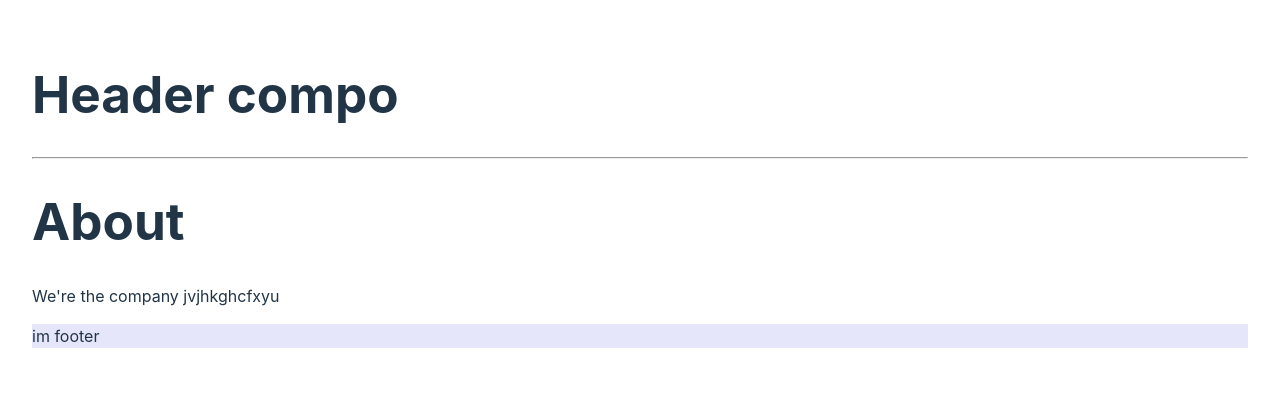
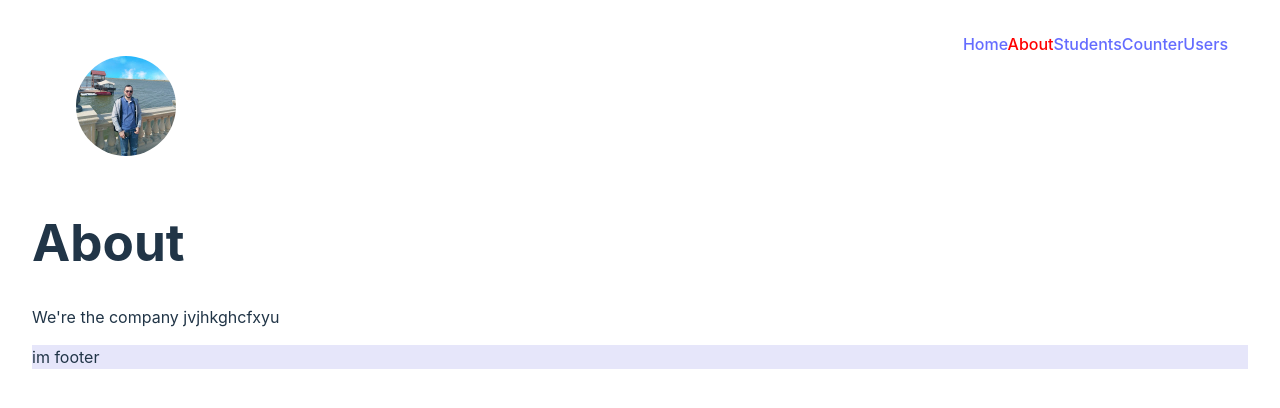
Before and after one commit to Ali-GreenHeart/react-dfe01-first, a React (Vite) app: page /about in a window 1280 px wide. Shown: the top 408 px of the page. Built offline with nearby package versions, Linux system fonts and the light colour scheme.

Commit message:
some changes

```diff
--- a/src/components/Counter/index.jsx
+++ b/src/components/Counter/index.jsx
@@ -1,10 +1,11 @@
 import { useState } from "react"
+import PageContainer from "../PageContainer"
 
 export default function Counter() {
     const [count, setCount] = useState(0)
 
     return (
-        <div>
+        <PageContainer>
             {/* re-render */}
             <h1>{count}</h1>
             <button onClick={() => setCount(count + 1)}>+</button>
@@ -12,6 +13,6 @@ export default function Counter() {
             <button onClick={() => setCount(0)}>reset</button>
             <button onClick={() => console.log(count)}>console</button>
             <button onClick={() => setCount(+prompt('ededi daxil edin: '))}>special</button>
-        </div>
+        </PageContainer>
     )
 }
--- /dev/null
+++ b/src/components/Header/index.css
@@ -0,0 +1,16 @@
+.logo {
+    width: 100px;
+    height: 100px;
+    border-radius: 50%;
+}
+
+.logo:hover {
+    box-shadow: 0 0 lavender 50px;
+    cursor: grab;
+}
+
+.container_header {
+    display: flex;
+    justify-content: space-between;
+    padding: 0 20px;
+}
--- a/src/components/Header/index.jsx
+++ b/src/components/Header/index.jsx
@@ -1,17 +1,27 @@
-import reactShekil from '../../assets/react.svg'
+import "./index.css"
+import { NavLink } from "react-router-dom"
 
-function Header({ ad, title, onClick, isMain = false, withReact = false }) {
-    return <div>
-        <h1>Header compo</h1>
-        {/* <h1
-            style={{ color: isMain ? 'green' : 'black' }}
-        >salam {ad}</h1>
-        <p>{title}</p> */}
-        {/* <button onClick={onClick} >click me</button> */}
-        {
-            withReact && <img src={reactShekil} alt="" />
-        }
-        <hr />
+function Navigation({ to, title }) {
+    return (
+        <NavLink
+            to={to}
+            style={({ isActive }) => ({ color: isActive ? 'red' : 'default' })}
+        >
+            {title}
+        </NavLink>
+    )
+}
+
+function Header({ }) {
+    return <div className="container_header">
+        <img className="logo" src="/eziz-xan.jpg" alt="" />
+        <div>
+            <Navigation to="/" title="Home" />
+            <Navigation to="/about" title="About" />
+            <Navigation to="/students" title="Students" />
+            <Navigation to="/counter" title="Counter" />
+            <Navigation to="/users" title="Users" />
+        </div>
     </div>
 }
 export default Header;
--- a/src/components/Students/index.jsx
+++ b/src/components/Students/index.jsx
@@ -1,5 +1,6 @@
 import axios from "axios"
 import { useEffect, useState } from "react"
+import PageContainer from "../PageContainer"
 
 // endpoint
 const _url = 'https://652e826d0b8d8ddac0b17fc6.mockapi.io/students'
@@ -39,7 +40,7 @@ export default function Students() {
             })
     }
     return (
-        <>
+        <PageContainer>
             <form onSubmit={onSubmit}>
                 <input value={value} onChange={({ target }) => setValue(target.value)} type="text" />
                 <button>add student</button>
@@ -51,6 +52,6 @@ export default function Students() {
                     <button onClick={() => onDelete(id)}>❌</button>
                 </div>))
             }
-        </>
+        </PageContainer>
     )
 }
--- a/src/components/Users/index.jsx
+++ b/src/components/Users/index.jsx
@@ -1,6 +1,7 @@
 import axios from "axios"
 import { useEffect, useState } from "react"
 import Loading from "../Loading"
+import PageContainer from "../PageContainer"
 
 const _URL = 'https://jsonplaceholder.typicode.com/users'
 
@@ -33,12 +34,12 @@ export default function Users() {
     }
 
     return (
-        <>
+        <PageContainer>
             {
                 users.map(({ id, name, username }) => {
                     return <UserItem key={id} name={name} username={username} />
                 })
             }
-        </>
+        </PageContainer>
     )
 }
```
